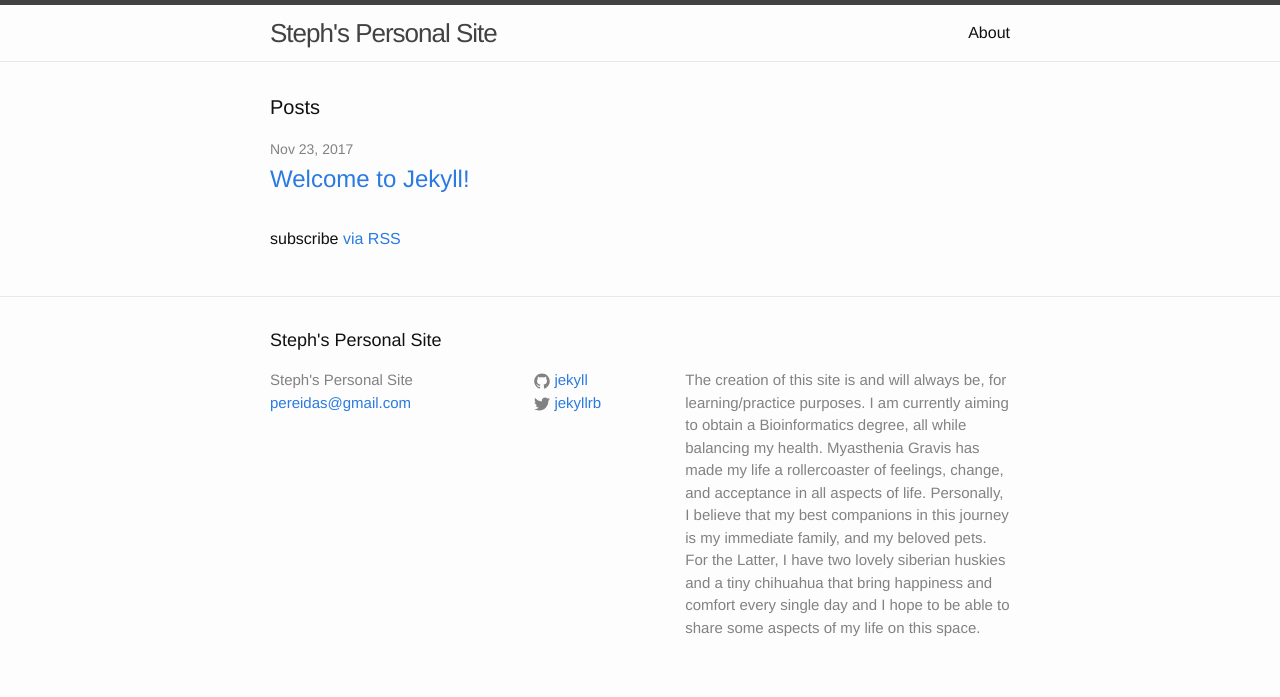
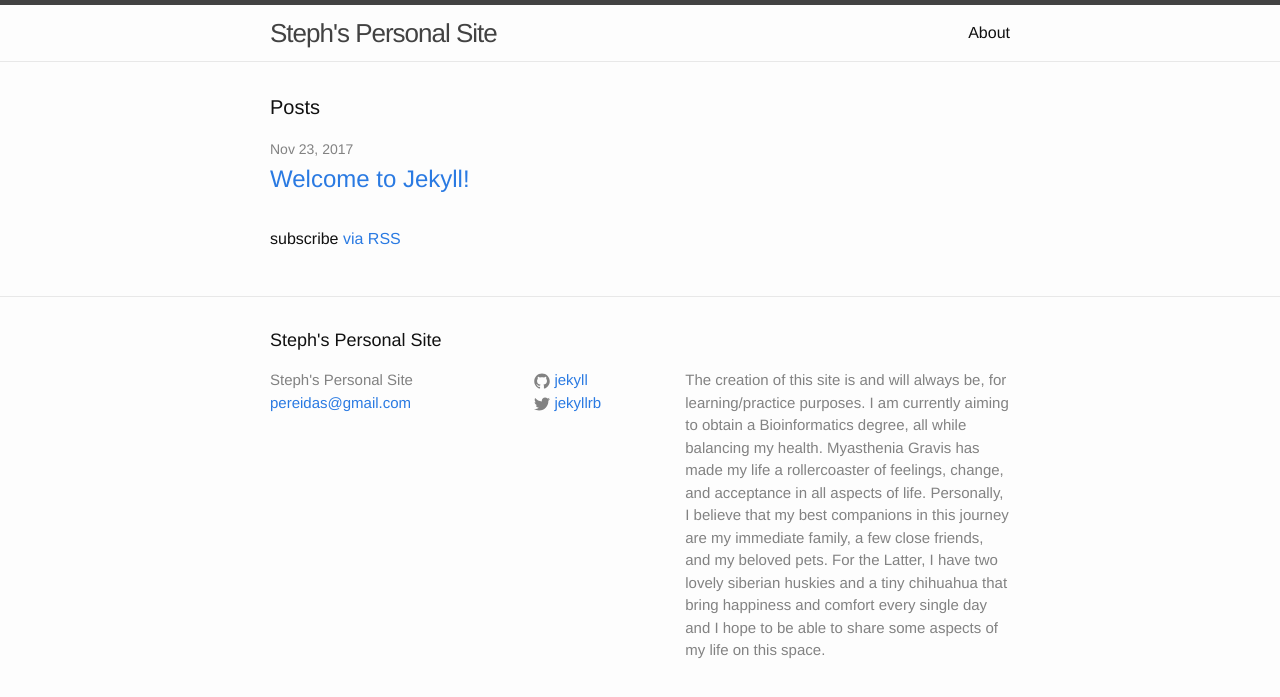
Before and after one commit to pereidas/pereidas.github.io, a Jekyll site: the page built from index.html, in a window 1280 px wide. Shown: the top 697 px of the page. Built offline with Jekyll 4.4.1, drawn with Linux system fonts in a browser that asks for light colours.

Commit message:
Update _config.yml

```diff
--- a/_config.yml
+++ b/_config.yml
@@ -12,7 +12,7 @@ description: > # this means to ignore newlines until "baseurl:"
   The creation of this site is and will always be, for learning/practice purposes.
   I am currently aiming to obtain a Bioinformatics degree, all while balancing my health.
   Myasthenia Gravis has made my life a rollercoaster of feelings, change, and acceptance in all aspects of life.
-  Personally, I believe that my best companions in this journey is my immediate family, and my beloved pets.
+  Personally, I believe that my best companions in this journey are my immediate family, a few close friends, and my beloved pets.
   For the Latter, I have two lovely siberian huskies and a tiny chihuahua that bring happiness and comfort every single day and I hope to be able to share some aspects of my life on this space.
 baseurl: "" # the subpath of your site, e.g. /blog
 url: "http://yourdomain.com" # the base hostname & protocol for your site
```
